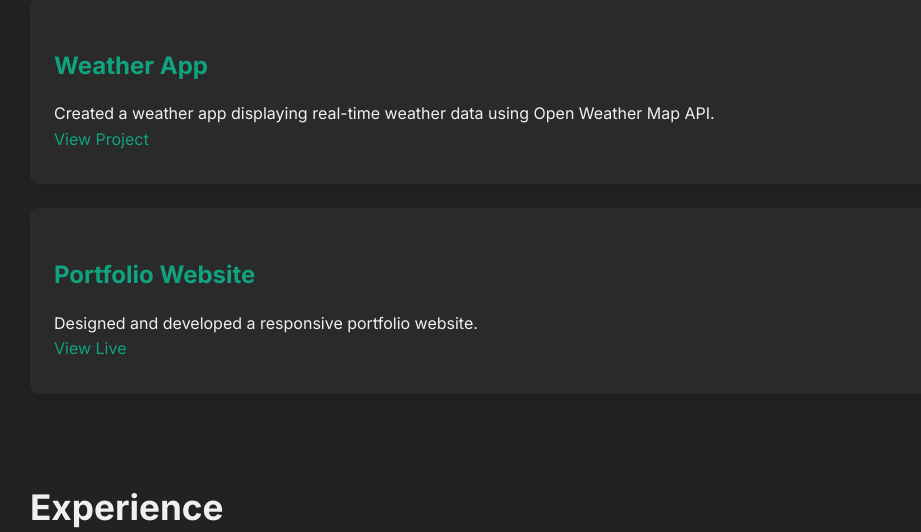
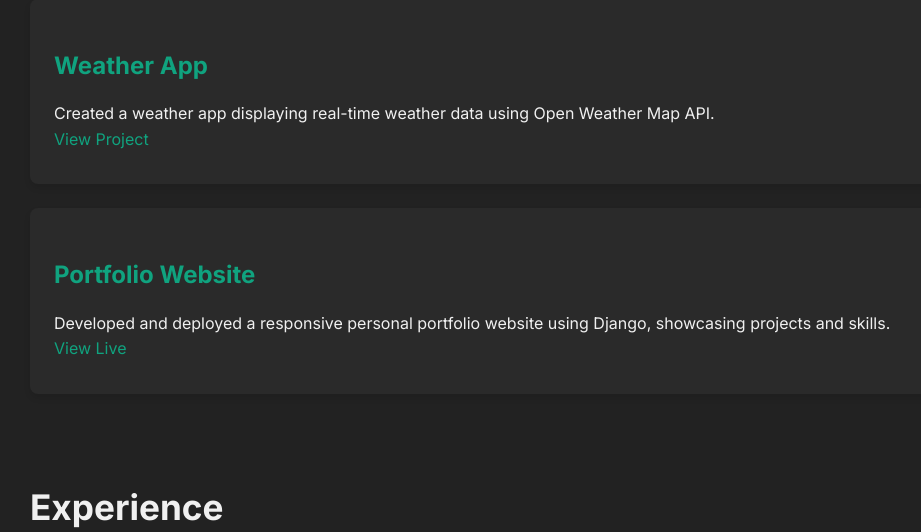
Before and after one commit to krishnaverma001/portfolio, a Django app: page / in a window 1280 px wide. Shown: the part 1151-1683 px from the top of the page, without its empty margins (34-955 px from the left). Run offline with Django 5.2, Linux system fonts and the light colour scheme.

Commit message:
Update index.html

```diff
--- a/app/templates/index.html
+++ b/app/templates/index.html
@@ -285,8 +285,8 @@
         <div class="project">
           <h3>Portfolio Website</h3>
           <p>
-            Designed and developed a responsive portfolio website. <br /><a
-              href="https://krishnaverma001.github.io/Portfolio/"
+            Developed and deployed a responsive personal portfolio website using Django, showcasing projects and skills. <br /><a
+              href="https://portfolio-xwyf.onrender.com/"
               target="_blank"
               >View Live</a
             >
```
